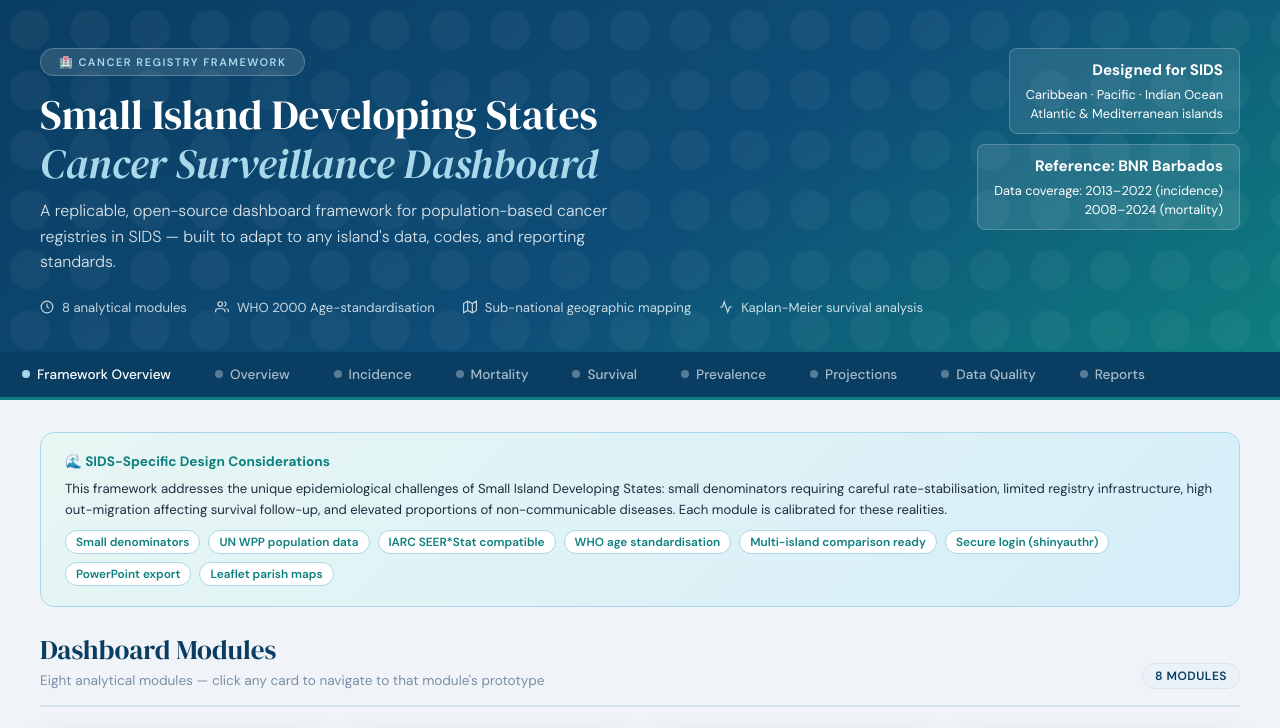
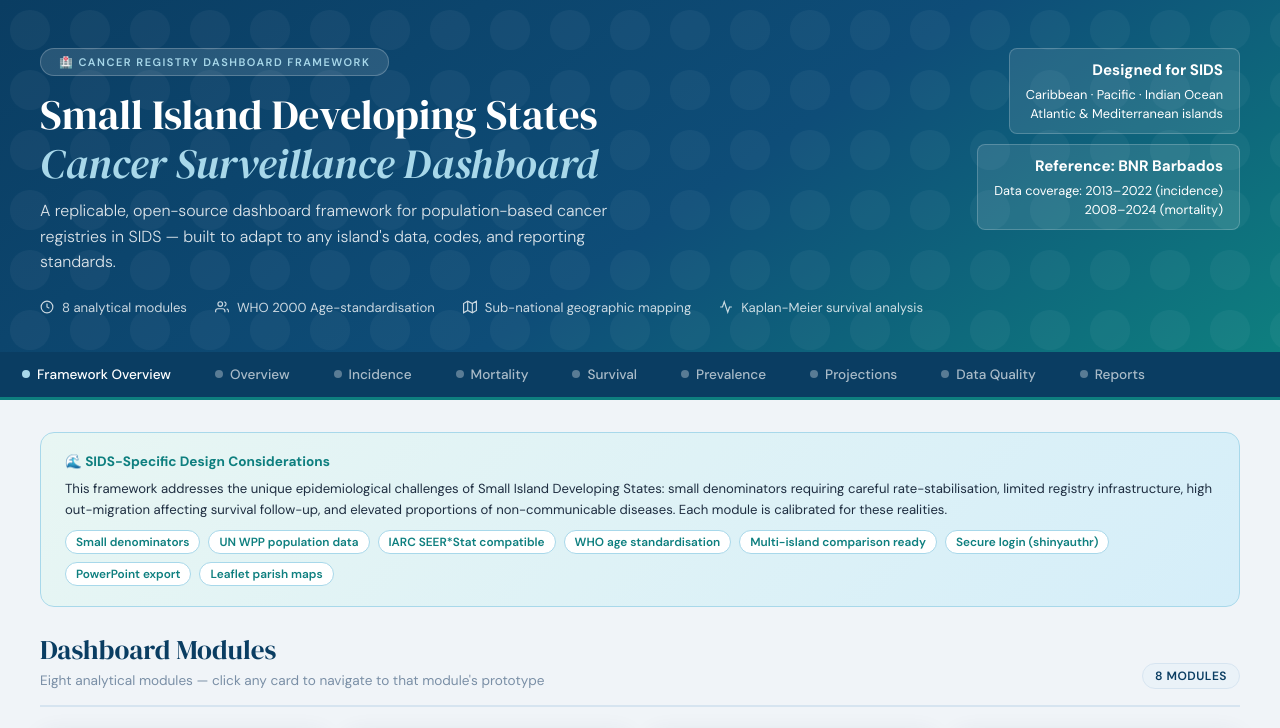
Before and after one commit to kernrocke/BNRCancerDashboard, a plain HTML site: page index.html in a window 1280 px wide. Shown: the top 728 px of the page. Drawn offline with Linux system fonts and the light colour scheme.

Commit message:
Update index.html

```diff
--- a/index.html
+++ b/index.html
@@ -618,7 +618,7 @@
 <header class="hero">
   <div class="hero-inner">
     <div>
-      <div class="hero-badge">🏥 Cancer Registry Framework</div>
+      <div class="hero-badge">🏥 Cancer Registry Dashboard Framework</div>
       <h1>Small Island Developing States<br><em>Cancer Surveillance Dashboard</em></h1>
       <p class="hero-sub">A replicable, open-source dashboard framework for population-based cancer registries in SIDS — built to adapt to any island's data, codes, and reporting standards.</p>
       <div class="hero-meta">
```
